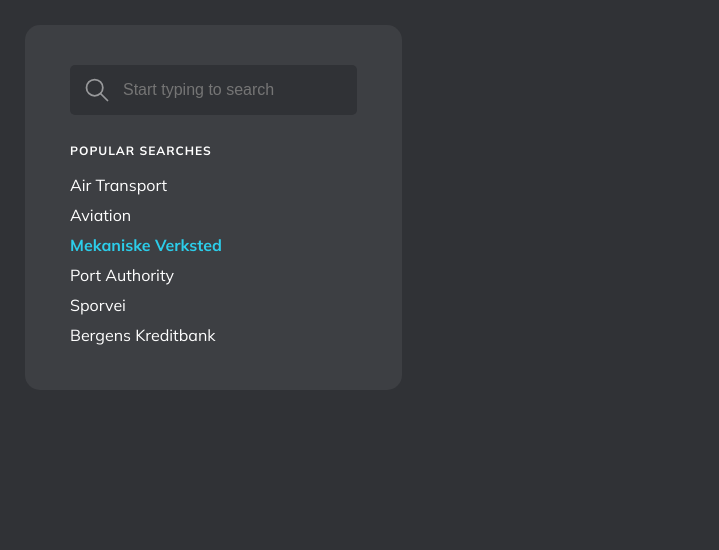
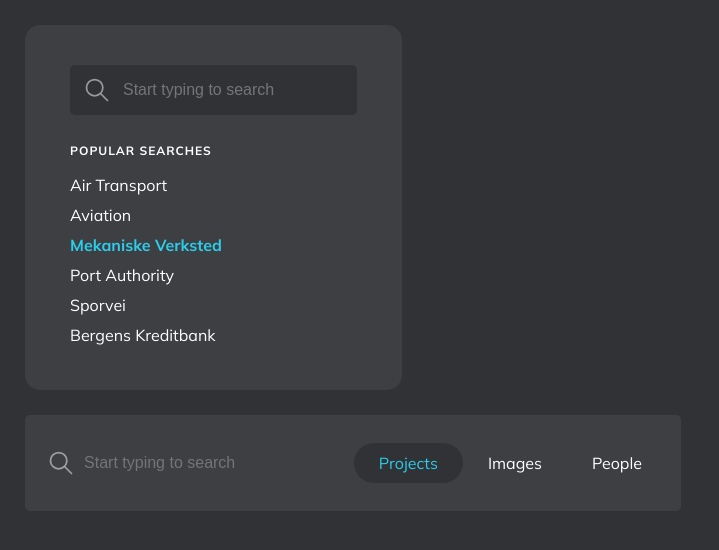
Before and after one commit to emirxmertoglu/frontend-daily, a plain HTML site: page project-1/index.html in a window 1280 px wide. Shown: the whole page, without its empty margins (0-719 px from the left). Drawn offline with Linux system fonts and the light colour scheme.

Commit message:
added second component

```diff
--- a/project-1/css/app.min.css
+++ b/project-1/css/app.min.css
@@ -6,7 +6,8 @@ body {
     font-family: 'Mulish', sans-serif;
 }
 
-input {
+/* first component */
+.component--search input {
     height: 50px;
     width: 100%;
     border: none;
@@ -16,7 +17,7 @@ input {
     color: #fff;
 }
 
-input::placeholder {
+.component--search input::placeholder {
     color: rgba(#fff, .5);
 }
 
@@ -75,3 +76,68 @@ input::placeholder {
 .component--search form input {
     padding-left: 53px;
 }
+
+/* second component */
+.component--filter-search {
+    background: #3D3F43;
+    border-radius: 5px;
+}
+
+.component--filter-search form {
+    height: 68px;
+    padding: 14px;
+    display: flex;
+}
+
+.component--filter-search form .input {
+    display: flex;
+    align-items: center;
+    flex: 1;
+}
+
+.component--filter-search form .input .search-icon {
+    width: 50px;
+    text-align: center;
+}
+
+.component--filter-search form .input input {
+    width: 100%;
+    height: 40px;
+    background-color: transparent;
+    border: none;
+    font-size: 16px;
+    color: #fff;
+}
+
+.component--filter-search form .input input:focus {
+    outline: 0;
+}
+
+.component--filter-search form .input input::placeholder {
+    color: rgba(#fff, .5);
+}
+
+.component--filter-search form ul {
+    display: flex;
+}
+
+.component--filter-search form ul li label input{
+    display: none;
+}
+
+.component--filter-search form ul li label input:checked + .text {
+    background-color: #303236;
+    border-radius: 20px;
+    color: #2CCDEA;
+}
+
+.component--filter-search form ul li label .text {
+    display: block;
+    height: 40px;
+    line-height: 40px;
+    font-size: 16px;
+    color: #fff;
+    padding: 0 25px;
+    margin: 14px 0;
+    cursor: pointer;
+}
--- a/project-1/index.html
+++ b/project-1/index.html
@@ -27,7 +27,36 @@
         </div>
     </div>
 
-
+    <div style="width: 656px; margin: 25px;">
+        <div class="component--filter-search">
+            <form action="">
+                <div class="input">
+                    <div class="search-icon"><img src="./img/search.svg" alt=""></div>
+                    <input type="text" placeholder="Start typing to search">
+                </div>
+                <ul>
+                    <li>
+                        <label>
+                            <input type="radio" name="type" value="project" checked>
+                            <span class="text">Projects</span>
+                        </label>
+                    </li>
+                    <li>
+                        <label>
+                            <input type="radio" name="type" value="image">
+                            <span class="text">Images</span>
+                        </label>
+                    </li>
+                    <li>
+                        <label>
+                            <input type="radio" name="type" value="people">
+                            <span class="text">People</span>
+                        </label>
+                    </li>
+                </ul>
+            </form>
+        </div>
+    </div>
 </body>
 
 </html>
```
